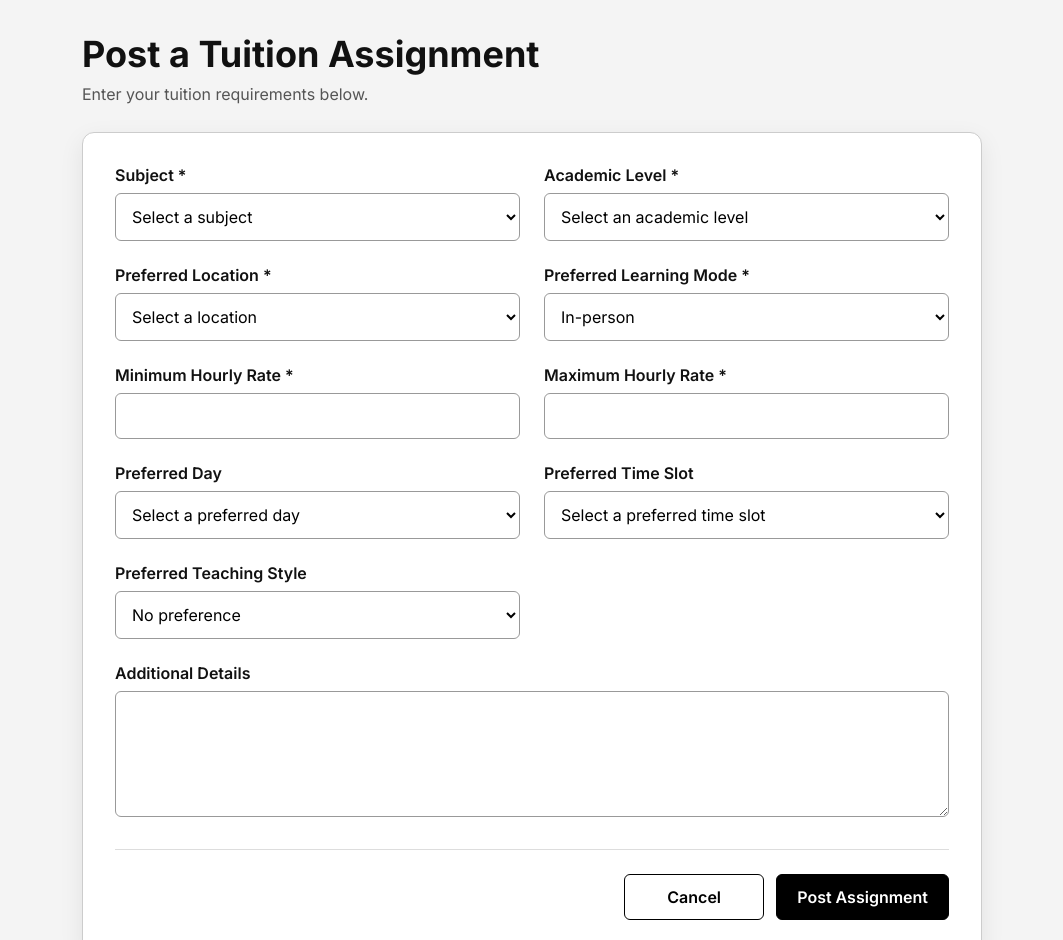
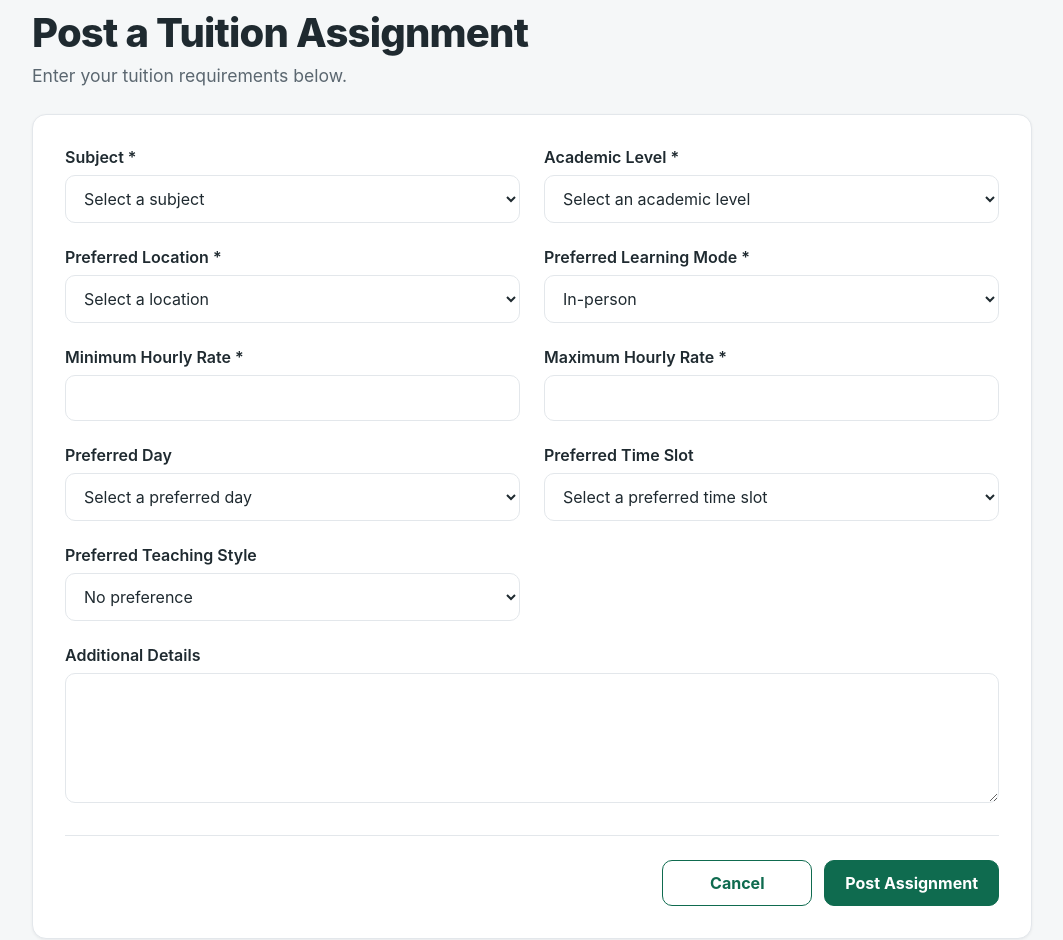
Before and after one commit to jyunwey/tutorlah, a Vue app: page /post-assignment in a window 1280 px wide. Shown: the part 112-1052 px from the top of the page, without its empty margins (108-1171 px from the left). Built offline with nearby package versions, Linux system fonts and the light colour scheme; no server answers; the database is empty; sample sign-in values are in the browser's storage.

Commit message:
Apply TutorLah styling to Post Assignment page

```diff
--- a/src/views/PostAssignmentView.vue
+++ b/src/views/PostAssignmentView.vue
@@ -1,13 +1,25 @@
 <script setup>
-import AppNavBar from "../components/AppNavBar.vue";
-import { reactive, ref } from 'vue'
-import { useRouter } from 'vue-router'
+import {
+  reactive,
+  ref,
+} from 'vue'
+import {
+  useRouter,
+} from 'vue-router'
 
+import AppNavBar from '../components/AppNavBar.vue'
+import {
+  useCurrentAccount,
+} from '../composables/useCurrentAccount.js'
 import {
   createAssignment,
 } from '../services/assignments.js'
 
 const router = useRouter()
+
+const {
+  account,
+} = useCurrentAccount()
 
 const form = reactive({
   subject: '',
@@ -157,13 +169,18 @@ function handleCancel() {
 <template>
   <main class="post-assignment-page">
     <div class="page-nav">
-      <AppNavBar />
+      <AppNavBar :account="account" />
     </div>
-    <h1>Post a Tuition Assignment</h1>
 
-    <p>
-      Enter your tuition requirements below.
-    </p>
+    <header class="page-header">
+      <h1>
+        Post a Tuition Assignment
+      </h1>
+
+      <p>
+        Enter your tuition requirements below.
+      </p>
+    </header>
 
     <form
         class="assignment-form"
@@ -517,50 +534,63 @@ function handleCancel() {
     </form>
   </main>
 </template>
+
 <style scoped>
-.page-nav {
-  margin-bottom: 32px;
+.post-assignment-page {
+  min-height: 100vh;
+  padding: 24px 20px 48px;
+  box-sizing: border-box;
+  background: var(--color-bg);
+  color: var(--color-text);
+  font-family: var(--font-sans);
 }
 
-.post-assignment-page {
-  min-height: 100vh;
-  padding: 48px 20px;
-  box-sizing: border-box;
-  color: #111111;
-  background: #f4f4f4;
+.page-nav {
+  width: 100%;
+  max-width: 1200px;
+  margin: 0 auto 32px;
 }
 
-.post-assignment-page > h1,
-.post-assignment-page > p,
+.page-header,
 .assignment-form {
   width: 100%;
-  max-width: 900px;
+  max-width: 1000px;
   margin-right: auto;
   margin-left: auto;
 }
 
-.post-assignment-page > h1 {
-  margin-top: 0;
-  margin-bottom: 8px;
-  font-size: 36px;
+.page-header {
+  margin-bottom: 28px;
 }
 
-.post-assignment-page > p {
-  margin-top: 0;
-  margin-bottom: 28px;
-  color: #555555;
+.page-header h1,
+.page-header p {
+  margin: 0;
+}
+
+.page-header h1 {
+  font-size: 2.5rem;
+  font-weight: 800;
+  letter-spacing: -0.02em;
+}
+
+.page-header p {
+  margin-top: 8px;
+  color: var(--color-text-muted);
+  font-size: 1.1rem;
 }
 
 .assignment-form {
   display: grid;
-  grid-template-columns: repeat(2, minmax(0, 1fr));
+  grid-template-columns:
+    repeat(2, minmax(0, 1fr));
   gap: 24px;
   padding: 32px;
   box-sizing: border-box;
-  background: white;
-  border: 1px solid #cccccc;
-  border-radius: 12px;
-  box-shadow: 0 8px 24px rgb(0 0 0 / 8%);
+  border: 1px solid var(--color-border);
+  border-radius: var(--radius-card);
+  background: var(--color-surface);
+  box-shadow: var(--shadow-card);
 }
 
 .assignment-form > div {
@@ -575,6 +605,7 @@ function handleCancel() {
 }
 
 label {
+  color: var(--color-text);
   font-weight: 600;
 }
 
@@ -582,24 +613,40 @@ input,
 select,
 textarea {
   width: 100%;
-  padding: 12px;
+  padding: 12px 14px;
   box-sizing: border-box;
-  color: black;
-  background: white;
-  border: 1px solid #999999;
-  border-radius: 6px;
+  border: 1px solid var(--color-border);
+  border-radius: var(--radius-control);
+  background: var(--color-surface);
+  color: var(--color-text);
   font: inherit;
+  transition:
+    border-color 150ms ease,
+    box-shadow 150ms ease;
+}
+
+input:hover,
+select:hover,
+textarea:hover {
+  border-color: var(--color-text-muted);
 }
 
 input:focus,
 select:focus,
 textarea:focus {
-  border-color: black;
-  outline: 2px solid #dddddd;
+  border-color: var(--color-primary);
+  outline: none;
+  box-shadow:
+    0 0 0 3px
+    color-mix(
+      in srgb,
+      var(--color-primary) 18%,
+      transparent
+    );
 }
 
 textarea {
-  min-height: 120px;
+  min-height: 130px;
   resize: vertical;
 }
 
@@ -610,16 +657,25 @@ textarea {
   gap: 12px;
   margin-top: 8px;
   padding-top: 24px;
-  border-top: 1px solid #dddddd;
+  border-top: 1px solid var(--color-border);
 }
 
 button {
-  min-width: 140px;
+  min-width: 150px;
   padding: 12px 20px;
-  border-radius: 6px;
+  border-radius: var(--radius-control);
   font: inherit;
-  font-weight: 600;
+  font-weight: 700;
   cursor: pointer;
+  transition:
+    background 150ms ease,
+    border-color 150ms ease,
+    transform 150ms ease;
+}
+
+button:focus-visible {
+  outline: 3px solid var(--color-primary);
+  outline-offset: 3px;
 }
 
 button:disabled {
@@ -628,68 +684,85 @@ button:disabled {
 }
 
 .cancel-button {
-  color: black;
-  background: white;
-  border: 1px solid black;
+  border: 1px solid var(--color-primary);
+  background: var(--color-surface);
+  color: var(--color-primary);
 }
 
-.cancel-button:hover {
-  background: #eeeeee;
+.cancel-button:not(:disabled):hover {
+  background: var(--color-primary-light);
 }
 
 .submit-button {
+  border: 1px solid var(--color-primary);
+  background: var(--color-primary);
   color: white;
-  background: black;
-  border: 1px solid black;
 }
 
-.submit-button:hover {
-  background: #333333;
+.submit-button:not(:disabled):hover {
+  border-color: var(--color-primary-dark);
+  background: var(--color-primary-dark);
+  transform: translateY(-1px);
 }
 
 [aria-invalid='true'] {
-  border-color: black;
-  outline: 2px solid #999999;
+  border-color: var(--color-error);
+  box-shadow:
+    0 0 0 2px
+    color-mix(
+      in srgb,
+      var(--color-error) 15%,
+      transparent
+    );
 }
 
 .field-error {
   margin: 0;
-  color: black;
-  font-size: 13px;
+  color: var(--color-error);
+  font-size: 0.82rem;
   font-weight: 600;
 }
 
 .form-message {
   grid-column: 1 / -1;
   margin: 0;
-  padding: 12px;
-  border: 1px solid black;
-  border-radius: 6px;
+  padding: 13px 15px;
+  border-radius: var(--radius-control);
+  font-weight: 600;
 }
 
 .form-message.error {
-  background: #eeeeee;
+  border: 1px solid var(--color-error);
+  background: #fdf1ef;
+  color: var(--color-error);
 }
 
 .form-message.success {
-  background: white;
+  border: 1px solid var(--color-primary);
+  background: var(--color-primary-light);
+  color: var(--color-primary-dark);
 }
 
 @media (max-width: 700px) {
   .post-assignment-page {
-    padding: 28px 14px;
+    padding: 16px 14px 36px;
   }
 
-  .post-assignment-page > h1 {
-    font-size: 30px;
+  .page-nav {
+    margin-bottom: 24px;
+  }
+
+  .page-header h1 {
+    font-size: 2rem;
   }
 
   .assignment-form {
     grid-template-columns: 1fr;
-    padding: 22px 18px;
+    padding: 24px 18px;
   }
 
   .assignment-form > div:last-of-type,
+  .form-message,
   .form-actions {
     grid-column: auto;
   }
```
